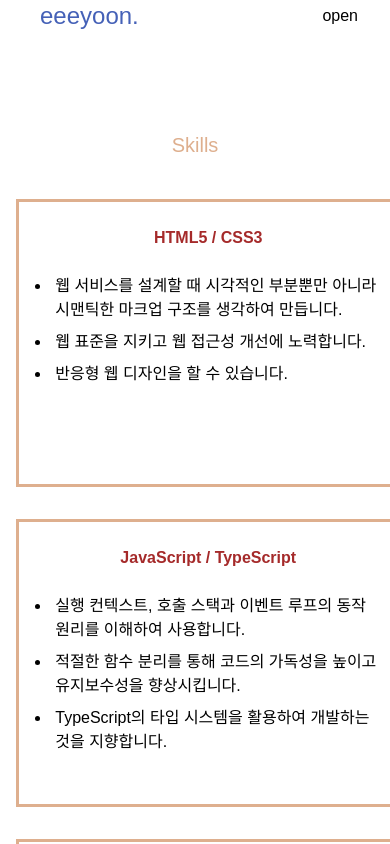
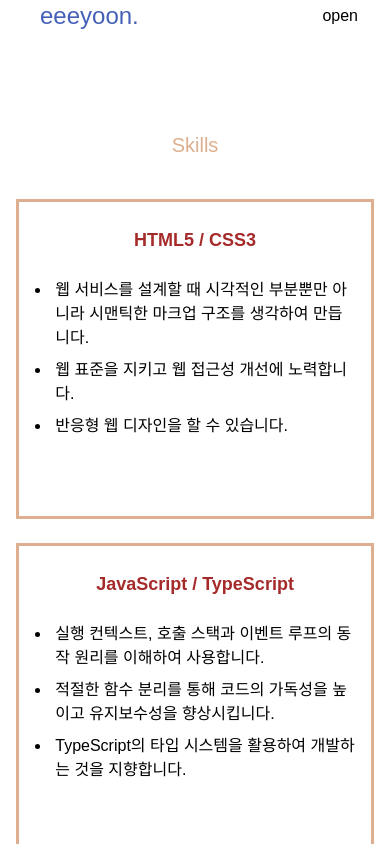
Before and after one commit to eeeyooon/portfolio, a Next.js app: page /skills in a window 390 px wide. Built offline with nearby package versions, Linux system fonts and the light colour scheme; a web font is replaced by a local one.

Commit message:
style: skills 페이지 반응형 레이아웃 수정 및 selection 색상 변경

```diff
--- a/src/app/about/page.tsx
+++ b/src/app/about/page.tsx
@@ -17,7 +17,7 @@ export default function AboutPage() {
             <br />
             프론트엔드 개발자<span className="font-bold"> 강지윤</span>입니다.
           </p>
-          <div className="flex flex-row gap-5 text-xs md:text-base mt-4 mb-10 text-gray-500 w-full justify-center sm:justify-start md:justify-start">
+          <div className="flex flex-row gap-5 text-xs md:text-base mt-4 mb-10 text-gray-500 w-full justify-center sm:justify-start md:justify-start selection:bg-brown_color">
             <Link
               href="https://github.com/eeeyooon"
               target="_blank"
--- a/src/app/contact/page.tsx
+++ b/src/app/contact/page.tsx
@@ -8,7 +8,7 @@ export default function ContactPage() {
       id="contact"
       className="h-screen mt-12 flex flex-col items-center justify-center selection:bg-brown_color"
     >
-      <h2 className="font-bold my-2 font-dohyeon text-brown_color text-xl md:text-3xl">
+      <h2 className="font-bold my-2 font-dohyeon text-brown_color text-xl md:text-3xl selection:bg-redbrown_color">
         Contact Me
       </h2>
       <div className="w-96 flex flex-col justify-between mt-10">
--- a/src/app/projects/page.tsx
+++ b/src/app/projects/page.tsx
@@ -6,7 +6,7 @@ export default async function ProjectsPage() {
       id="projects"
       className="h-full pt-12 mb-10 selection:bg-blue_color"
     >
-      <h2 className="text-center font-dohyeon text-blue_color text-xl md:text-3xl mb-6">
+      <h2 className="text-center font-dohyeon text-blue_color text-xl md:text-3xl mb-6 selection:bg-brown_color">
         Projects
       </h2>
       <p className="text-center text-base md:text-xl">
--- a/src/app/skills/page.tsx
+++ b/src/app/skills/page.tsx
@@ -3,7 +3,7 @@ import { skills } from "../../../data/skill/skillData";
 export default function SkillsPage() {
   return (
     <section id="skills" className="h-full py-24 selection:bg-brown_color">
-      <h2 className="text-center font-dohyeon text-brown_color text-xl md:text-3xl mb-10">
+      <h2 className="text-center font-dohyeon text-brown_color text-xl md:text-3xl mb-10 selection:bg-redbrown_color">
         Skills
       </h2>
       <SkillGrid skills={skills} />
--- a/src/components/About/SlotMachine.tsx
+++ b/src/components/About/SlotMachine.tsx
@@ -40,7 +40,7 @@ export default function SlotMachine({ sentence }: Props) {
   }
 
   return (
-    <div className="flex items-center md:w-[800px] w-[600px] font-scoreLight">
+    <div className="flex items-center md:w-[800px] w-[600px] font-scoreLight selection:bg-brown_color">
       <span className="md:text-2xl text-lg font-thin text-gray-700 mr-2">
         저는
       </span>
--- a/src/components/Skills/SkillCard.tsx
+++ b/src/components/Skills/SkillCard.tsx
@@ -5,8 +5,8 @@ type Props = {
 };
 function SkillCard({ skill: { stack, skillList } }: Props) {
   return (
-    <article className="border-brown_color border-[3px] lg:w-auto lg:h-80 md:w-96 md:h-80 w-96 h-72 mx-auto">
-      <h3 className="text-redbrown_color font-scoreLight lg:text-xl md:text-base text-center p-4 font-semibold my-2">
+    <article className="border-brown_color border-[3px] lg:h-80 md:h-80 w-auto h-80 mx-auto">
+      <h3 className="text-redbrown_color font-scoreLight text-lg lg:text-xl md:text-lg text-center p-4 font-semibold my-2">
         {stack}
       </h3>
       <div>
@@ -14,7 +14,7 @@ function SkillCard({ skill: { stack, skillList } }: Props) {
           {skillList.map((skillItem, idx) => (
             <li
               key={`${stack}${idx}`}
-              className="mb-2 list-disc pl-1 ml-8 pr-4 font-scoreRegular lg:text-base md:text-sm sm:text-sm"
+              className="mb-2 list-disc pl-1 ml-8 pr-4 font-scoreRegular lg:text-base md:text-base"
             >
               {skillItem}
             </li>
--- a/src/components/Skills/SkillGrid.tsx
+++ b/src/components/Skills/SkillGrid.tsx
@@ -6,7 +6,7 @@ type Props = {
 };
 export default function SkillGrid({ skills }: Props) {
   return (
-    <ul className="grid gap-8 grid-cols-1 sm:grid-cols-2 md:grid-cols-2 lg:grid-cols-4 my-8">
+    <ul className="grid gap-6 grid-cols-1 sm:grid-cols-2 md:grid-cols-2 lg:grid-cols-4 my-8">
       {skills.map((skill) => (
         <li key={skill.stack}>
           <SkillCard skill={skill} />
```
